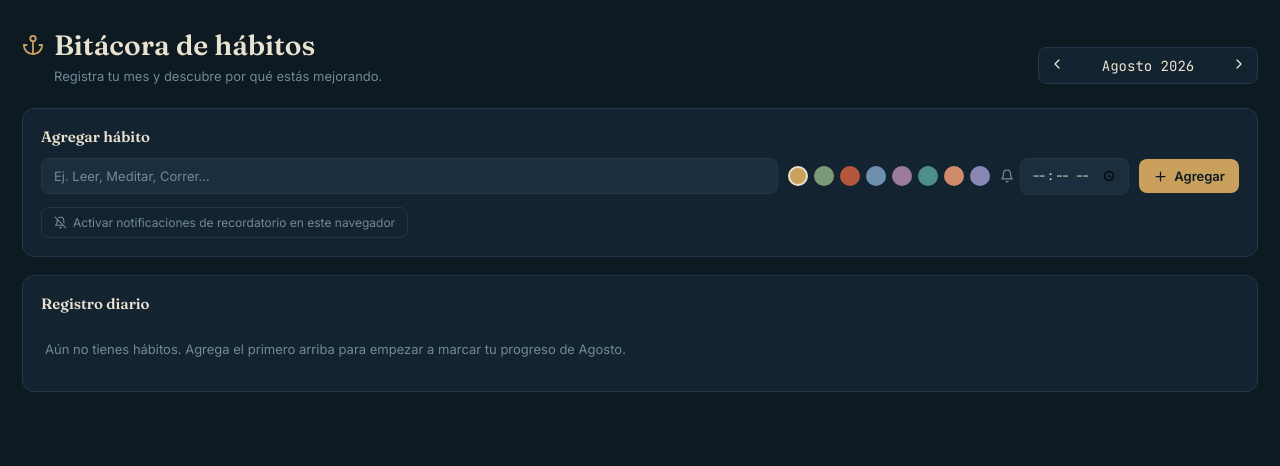
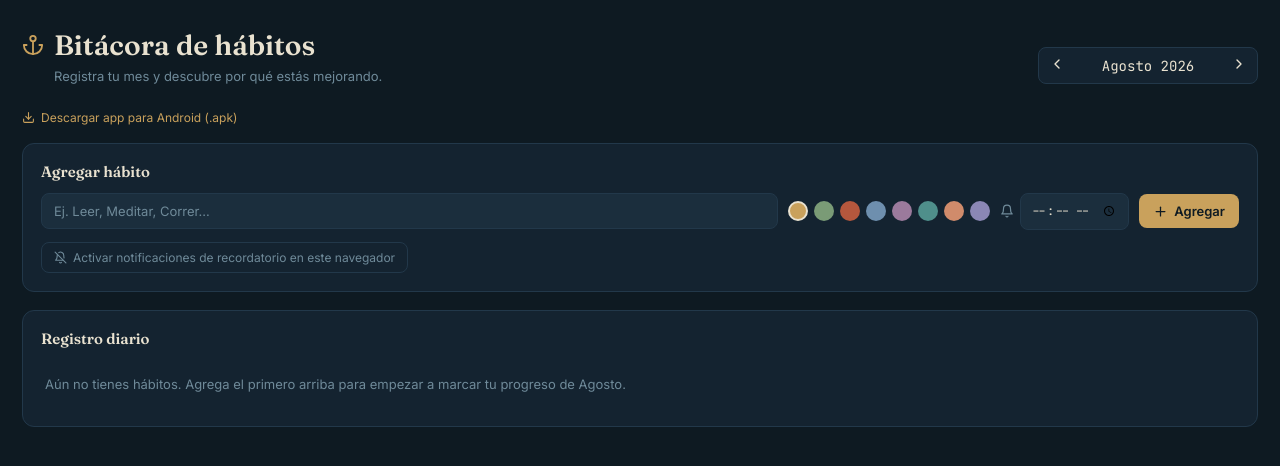
Before and after one commit to angelocaicedo234/Bitacora-de-habitos, a React (Vite) app: page / in a window 1280 px wide. Shown: the top 466 px of the page. Built offline with nearby package versions, Linux system fonts and the light colour scheme.

Commit message:
Update App.jsx

```diff
--- a/src/App.jsx
+++ b/src/App.jsx
@@ -10,6 +10,7 @@ import {
   Clock,
   Bell,
   BellOff,
+  Download,
 } from "lucide-react";
 import {
   ResponsiveContainer,
@@ -548,6 +549,24 @@ export default function BitacoraHabitos() {
         </div>
       </div>
 
+      {/* Descargar app para Android */}
+      <a
+        href="/bitacora-habitos.apk"
+        download
+        style={{
+          display: "inline-flex",
+          alignItems: "center",
+          gap: 6,
+          fontSize: 12,
+          color: THEME.brass,
+          textDecoration: "none",
+          marginBottom: 18,
+          marginTop: -10,
+        }}
+      >
+        <Download size={13} /> Descargar app para Android (.apk)
+      </a>
+
       {/* Cuadro para agregar hábitos */}
       <div
         style={{
```
